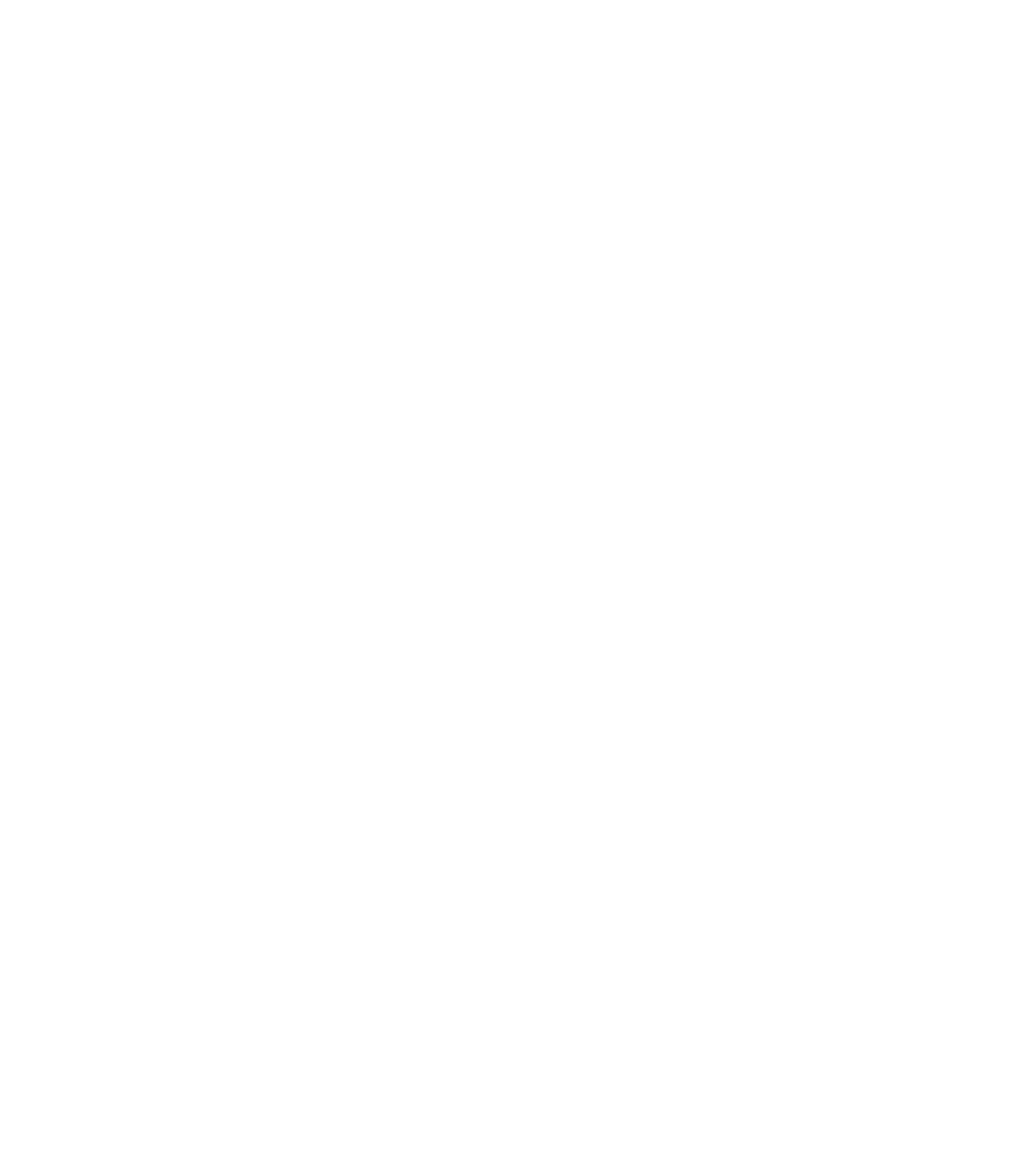
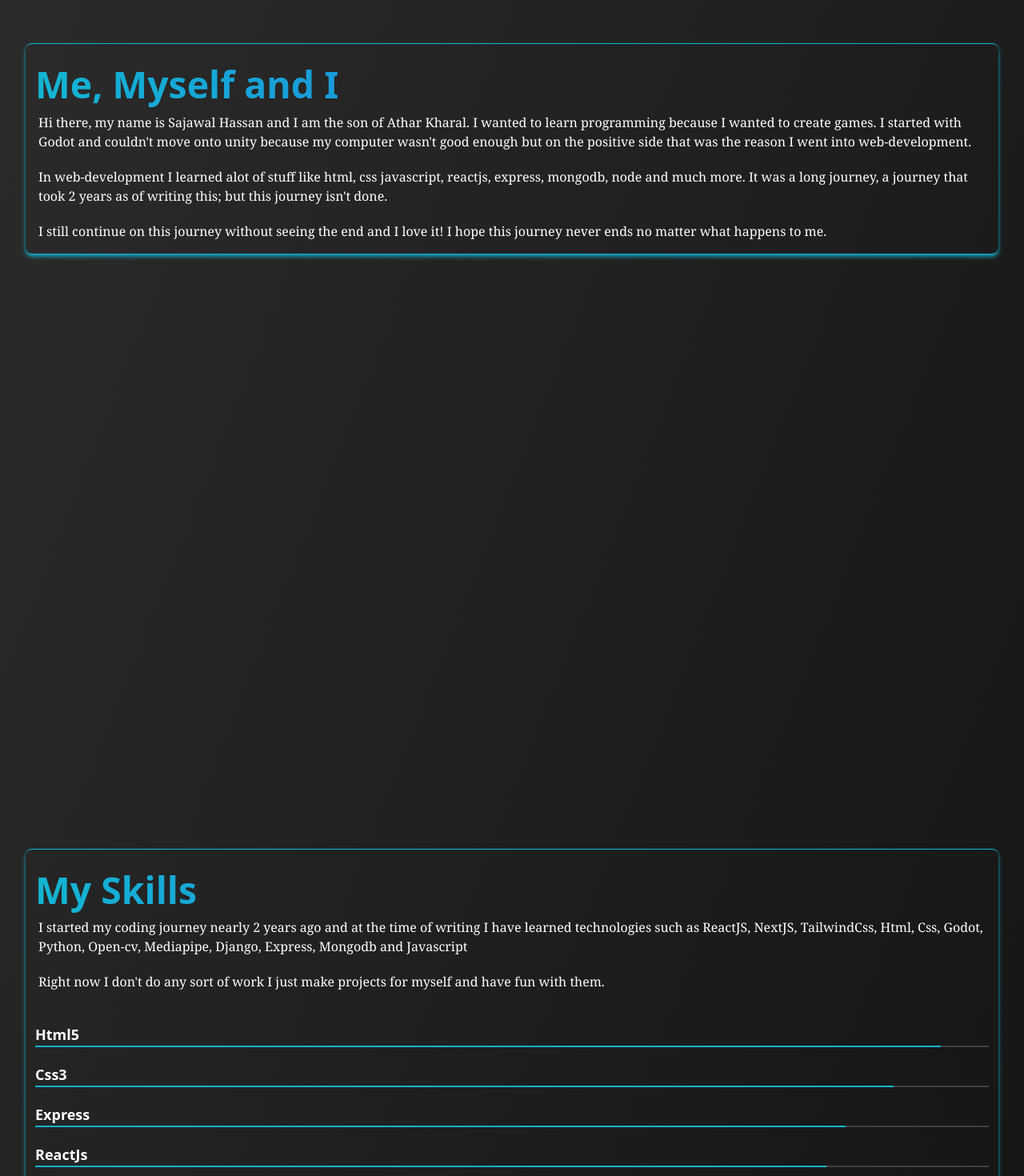
Before and after one commit to SajawalHassan/portfolio_react, a React (Create React App) app: page / in a window 1280 px wide. Shown: the part 1330-2800 px from the top of the page at 80% size. Before the commit the page ends 1218 px from the top, so only its background shows below. Built offline with nearby package versions, Linux system fonts and the light colour scheme.

Commit message:
Add Skills comp

```diff
--- a/src/App.js
+++ b/src/App.js
@@ -1,6 +1,7 @@
 import About from "./Components/About.comp";
 import Header from "./Components/Header/Header.comp";
 import Main from "./Components/Main/Main.comp";
+import Skills from "./Components/Skills/Skills.comp";
 
 function App() {
   return (
@@ -8,6 +9,7 @@
       <Header />
       <Main />
       <About />
+      <Skills />
     </div>
   );
 }
--- a/src/Components/About.comp.js
+++ b/src/Components/About.comp.js
@@ -2,33 +2,30 @@
 
 function About() {
   return (
-    <div
-      id="about"
-      className="border-2 border-zinc-800 rounded-lg shadow-sm shadow-pink-600 mt-[26vh] text-white my-10 py-4 mx-8 px-3"
-    >
-      <h1 className="text-[2.9rem] font-bold text-transparent bg-gradient-to-r from-purple-400 to-pink-600 bg-clip-text">
-        Me, Myself and I
-      </h1>
-      <div className="ml-1 font-serif space-y-5">
+    <div id="about" className="pt-[50%]">
+      <div className="section">
+        <h1 className="section-heading">Me, Myself and I</h1>
+        <div className="section-description">
           <p>
-          Hi there, my name is Sajawal Hassan and I am the son of Athar Kharal.
-          I wanted to learn programming because I wanted to create games. I
-          learned alot in Godot and couldn't learn unity because my computer
-          wasn't good enough but on the positive side that was the reason I went
-          into web-development.
+            Hi there, my name is Sajawal Hassan and I am the son of Athar
+            Kharal. I wanted to learn programming because I wanted to create
+            games. I started with Godot and couldn't move onto unity because my
+            computer wasn't good enough but on the positive side that was the
+            reason I went into web-development.
           </p>
 
           <p>
-          In web-development I learned alot of stuff like html, css javascript,
-          reactjs, express, mongodb, node and much more. It was a long journey,
-          a journey that took 2 years as of writing this; but this journey isn't
-          done.
+            In web-development I learned alot of stuff like html, css
+            javascript, reactjs, express, mongodb, node and much more. It was a
+            long journey, a journey that took 2 years as of writing this; but
+            this journey isn't done.
           </p>
 
           <p>
-          I still continue on this journey without seeing the end and I love it!
-          I hope this journey never ends no matter what happens to me.
+            I still continue on this journey without seeing the end and I love
+            it! I hope this journey never ends no matter what happens to me.
           </p>
+        </div>
       </div>
     </div>
   );
--- a/src/Components/Header/Header.comp.js
+++ b/src/Components/Header/Header.comp.js
@@ -8,7 +8,7 @@
   return (
     <div className="px-4 py-2 flex items-center justify-between sticky top-0 z-50 bg-[#292828]">
       <div className="p-1">
-        <a href="/" className="text-pink-600 text-2xl font-extrabold">
+        <a href="#main" className="text-pink-600 text-2xl font-extrabold">
           <span className="text-white font-light">I'm</span> Sajawal
         </a>
       </div>
--- a/src/Components/Main/Main.comp.js
+++ b/src/Components/Main/Main.comp.js
@@ -2,7 +2,10 @@
 
 function Main() {
   return (
-    <div className="flex flex-col justify-center h-[80vh] text-white pl-16">
+    <div
+      id="main"
+      className="flex flex-col justify-center h-[80vh] text-white pl-16"
+    >
       <div className="text-5xl font-semibold">
         <h1>Hi,</h1>
         <h1>
@@ -13,9 +16,7 @@
       <p className="mt-5 text-zinc-600 font-serif">
         Fullstack Developer / Game Developer
       </p>
-      <button className="px-10 py-2 mt-5 bg-transparent font-bold border-2 border-[#08FDD8] text-[#08FDD8] hover:bg-[#08FDD8] transition-colors duration-500 hover:text-black w-max">
-        Contact me!
-      </button>
+      <button className="section-btn">Contact me!</button>
     </div>
   );
 }
--- /dev/null
+++ b/src/Components/Skills/Skills.comp.js
@@ -0,0 +1,71 @@
+import React, { useState } from "react";
+import SkillsBar from "./SkillsBar.comp";
+import SkillsCard from "./SkillsCard.comp";
+
+function Skills() {
+  const [showMore, setShowMore] = useState(false);
+
+  return (
+    <div id="my-skills" className="mt-[50%] pt-[5%]">
+      <section className="section">
+        <h1 className="section-heading">My Skills</h1>
+        <div className="section-description">
+          <p>
+            I started my coding journey nearly 2 years ago and at the time of
+            writing I have learned technologies such as ReactJS, NextJS,
+            TailwindCss, Html, Css, Godot, Python, Open-cv, Mediapipe, Django,
+            Express, Mongodb and Javascript
+          </p>
+          <p>
+            Right now I don't do any sort of work I just make projects for
+            myself and have fun with them.
+          </p>
+        </div>
+        <div className="mt-10 space-y-5">
+          <SkillsBar text="Html5" percent="95" />
+          <SkillsBar text="Css3" percent="90" />
+          <SkillsBar text="Express" percent="85" />
+          <SkillsBar text="ReactJs" percent="83" />
+          <SkillsBar text="Mongodb" percent="80" />
+          {!showMore ? (
+            <h1
+              className="section-btn py-1 px-5 mx-auto"
+              onClick={() => setShowMore(true)}
+            >
+              Show more
+            </h1>
+          ) : (
+            <div className="space-y-5 show-more-animation">
+              <SkillsBar text="Javascript" percent="70" />
+              <SkillsBar text="Python" percent="65" />
+              <SkillsBar text="Mediapipe" percent="62" />
+              <SkillsBar text="Django" percent="60" />
+              <SkillsBar text="NextJs" percent="55" />
+              <SkillsBar text="Godot" percent="50" />
+              <SkillsBar text="Open-cv" percent="40" />
+              <h1
+                className="section-btn py-1 px-5 mx-auto"
+                onClick={() => setShowMore(false)}
+              >
+                Show less
+              </h1>
+            </div>
+          )}
+        </div>
+        <div className="mt-10 mb-5 mx-auto w-[90%] space-y-5">
+          <SkillsCard
+            title="Fullstack developer"
+            description="Fullstack developer making projects like the Twitter clone, Reddit
+        clone, Google clone etc..."
+          />
+          <SkillsCard
+            title="Game developer"
+            description="Game developer with experience in Godot for 1+ year "
+          />
+        </div>
+      </section>
+    </div>
+  );
+}
+
+export default Skills;
--- /dev/null
+++ b/src/Components/Skills/SkillsBar.comp.js
@@ -0,0 +1,17 @@
+import React from "react";
+
+function SkillsBar({ percent, text }) {
+  return (
+    <div className="text-white">
+      <h1 className="font-bold text-lg">{text}</h1>
+      <div className="bg-zinc-700">
+        <div
+          style={{ width: `${percent}%` }}
+          className="bg-[#13B5D2] h-[2px]"
+        ></div>
+      </div>
+    </div>
+  );
+}
+
+export default SkillsBar;
--- /dev/null
+++ b/src/Components/Skills/SkillsCard.comp.js
@@ -0,0 +1,12 @@
+import React from "react";
+
+function SkillsCard({ title, description }) {
+  return (
+    <div className="p-4 bg-zinc-800 w-full hover:shadow-md hover:shadow-[#13B5D2] transition-all duration-500 cursor-default">
+      <h1 className="section-heading text-2xl mb-2">{title}</h1>
+      <p className="section-description text-gray-300">{description}</p>
+    </div>
+  );
+}
+
+export default SkillsCard;
--- a/src/index.css
+++ b/src/index.css
@@ -6,15 +6,32 @@
   .menu-link {
     @apply w-screen py-6 font-bold border-t border-zinc-800 hover:text-[#13B5D2] hover:bg-zinc-800 transition-colors duration-500;
   }
+  .section {
+    @apply shadow-md shadow-[#13B5D2] border-t border-[#13B5D2] rounded-lg text-white my-10 py-4 mx-8 px-3;
+  }
+  .section-heading {
+    @apply text-[2.9rem] font-bold text-transparent bg-gradient-to-r from-[#13B5D2] to-blue-600 bg-clip-text;
+  }
+  .section-description {
+    @apply ml-1 font-serif space-y-5;
+  }
+  .section-btn {
+    @apply px-10 py-2 mt-5 bg-transparent font-bold border-2 border-[#08FDD8] text-[#08FDD8] hover:bg-[#08FDD8] transition-colors duration-500 hover:text-black w-max cursor-pointer;
+  }
 }
 
 body {
   overflow-x: hidden;
   background-image: linear-gradient(to bottom right, #313131, #141414);
+  scroll-behavior: smooth;
 }
 
 .menu-animation {
   animation: 500ms menu-animation;
+}
+
+.show-more-animation {
+  animation: 500ms show-more-animation;
 }
 
 ::-webkit-scrollbar {
@@ -22,12 +39,12 @@
 }
 
 ::-webkit-scrollbar-thumb {
-  background: #3b3b3b;
+  background: rgb(87, 87, 87);
   border-radius: 10px;
 }
 
 ::-webkit-scrollbar-track {
-  background-color: rgb(87, 87, 87);
+  background-color: #3b3b3b;
 }
 
 @keyframes menu-animation {
@@ -38,3 +55,13 @@
     transform: translateX(0%);
   }
 }
+
+@keyframes show-more-animation {
+  0% {
+    opacity: 0;
+  }
+
+  100% {
+    opacity: 1;
+  }
+}
```
Lines whose indentation alone changed are shown as unchanged.
